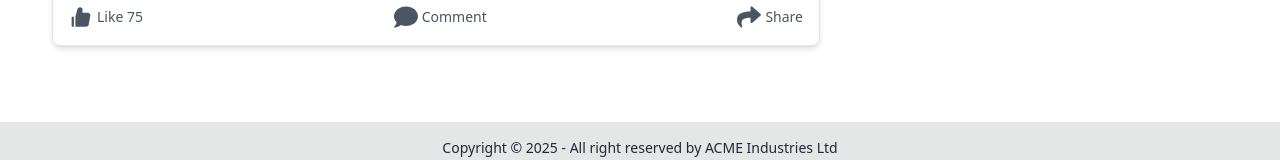
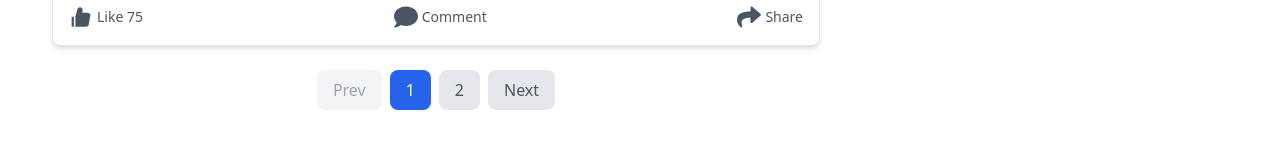
Before and after one commit to Nadimmo/Blogging-Platform-clientSide, a React (Vite) app: page / in a window 1280 px wide. Shown: the part 2797-2957 px from the top of the page. Built offline with nearby package versions, Linux system fonts and the light colour scheme.

Commit message:
create pagination and implement pagination logic

```diff
--- a/src/components/AllBlogs/AllBlogs.jsx
+++ b/src/components/AllBlogs/AllBlogs.jsx
@@ -1,4 +1,5 @@
 
+import { useState } from 'react';
 import BlogCard from './BlogCard';
 
 const allBlogs = [
@@ -37,19 +38,104 @@ const allBlogs = [
     views: 200,
     likes: 75,
     time: "1 hour ago"
-  }
+  },
+  {
+    id: 4,
+    title: "The Future of AI in Blogging",
+    description: "Explore how artificial intelligence is revolutionizing content creation and enhancing user experience.",
+    image: "https://i.ibb.co.com/L06xgX8/writer.jpg",
+    author: "John Doe",
+    category: "Technology",
+    comments: 24,
+    views: 100,
+    likes: 50,
+    time: "10 minutes ago"
+  },
+  {
+    id: 5,
+    title: "How to Grow Your Blog Audience",
+    description: "Learn effective techniques to expand your reach and build a loyal readership.",
+    image: "https://i.ibb.co.com/604gSjQf/bg.jpg",
+    author: "Emily Johnson",
+    category: "Marketing",
+    comments: 35,
+    views: 200,
+    likes: 75,
+    time: "1 hour ago"
+  },
+  {
+    id: 6,
+    title: "10 Tips for Writing Engaging Content",
+    description: "Discover proven strategies to captivate your readers and keep them coming back for more.",
+    image: "https://i.ibb.co.com/L909ycM/remote.jpg",
+    author: "Jane Smith",
+    category: "Writing",
+    comments: 18,
+    views: 85,
+    likes: 40,
+    time: "30 minutes ago"
+  },
 ];
 
 const AllBlogs = () => {
+  // console.log(blog)
+  const [currentPage, setCurrentPage] = useState(1);
+  const postsPerPage = 3 // Number of posts to display per page
+  const totalPages = Math.ceil(allBlogs.length / postsPerPage); // Total number of pages
+  console.log('total page number', totalPages)
+
+
+  // Pagination Logic
+  const indexOfLastPost = currentPage * postsPerPage;
+  const indexOfFirstPost = indexOfLastPost - postsPerPage;
+  const currentPosts = allBlogs.slice(indexOfFirstPost, indexOfLastPost);
+  console.log("current page", currentPage)
+
+  const goToPage = (page) => {
+    setCurrentPage(page);
+  };
+
 
   return (
-      <div className="w-full lg:max-w-3xl">
-       {
-        allBlogs.map(blog => <>
-        <BlogCard blog={blog}></BlogCard>
-        </>)
-       }
+    <div className="w-full lg:max-w-3xl">
+      {/* Blog Posts */}
+      {currentPosts.map((blog) => (
+        <BlogCard key={blog.id} blog={blog} />
+      ))}
+
+      {/* Pagination Controls */}
+      <div className="flex justify-center items-center space-x-2 mt-6">
+        <button
+          onClick={() => goToPage(currentPage - 1)}
+          disabled={currentPage === 1}
+          className="px-4 py-2 bg-gray-200 text-gray-600 rounded-lg hover:bg-gray-300 disabled:bg-gray-100 disabled:text-gray-400"
+        >
+          Prev
+        </button>
+
+        {[...Array(totalPages)].map((_, index) => (
+          <button
+            key={index}
+            onClick={() => goToPage(index + 1)}
+            className={`px-4 py-2 rounded-lg ${currentPage === index + 1
+                ? "bg-blue-600 text-white"
+                : "bg-gray-200 text-gray-600 hover:bg-gray-300"
+              }`}
+          >
+            {index + 1}
+          </button>
+        ))}
+
+        <button
+          onClick={() => goToPage(currentPage + 1)}
+          disabled={currentPage === totalPages}
+          className="px-4 py-2 bg-gray-200 text-gray-600 rounded-lg hover:bg-gray-300 disabled:bg-gray-100 disabled:text-gray-400"
+        >
+          Next
+        </button>
       </div>
+    </div>
+
   );
 };
 
--- a/src/components/AllBlogs/BlogCard.jsx
+++ b/src/components/AllBlogs/BlogCard.jsx
@@ -4,7 +4,7 @@ import { FaComment, FaCopy, FaFacebook, FaLinkedin, FaShare, FaTwitter, FaWhatsa
 import { IoMdSend } from "react-icons/io";
 
 const BlogCard = ({ blog }) => {
-    // console.log(blog)
+
     const [liked, setLiked] = useState(false);
     const [likes, setLikes] = useState(blog.likes);
     const [showComment, setShowComment] = useState(false);
```
